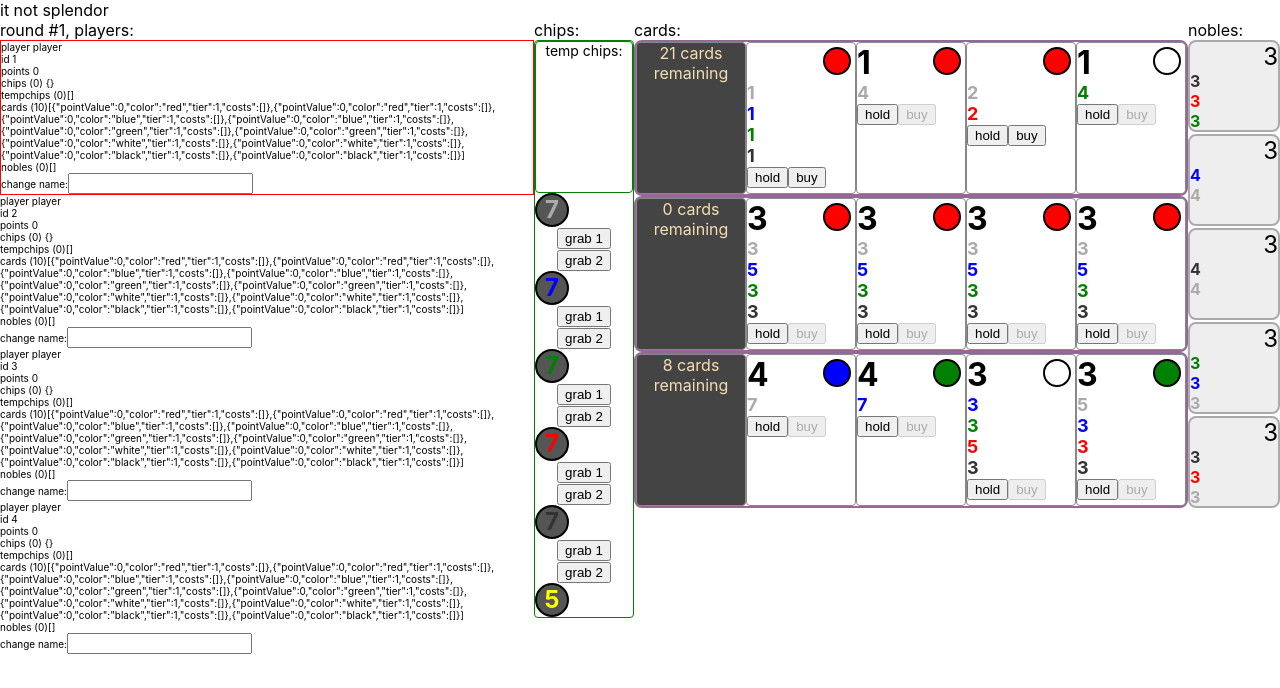
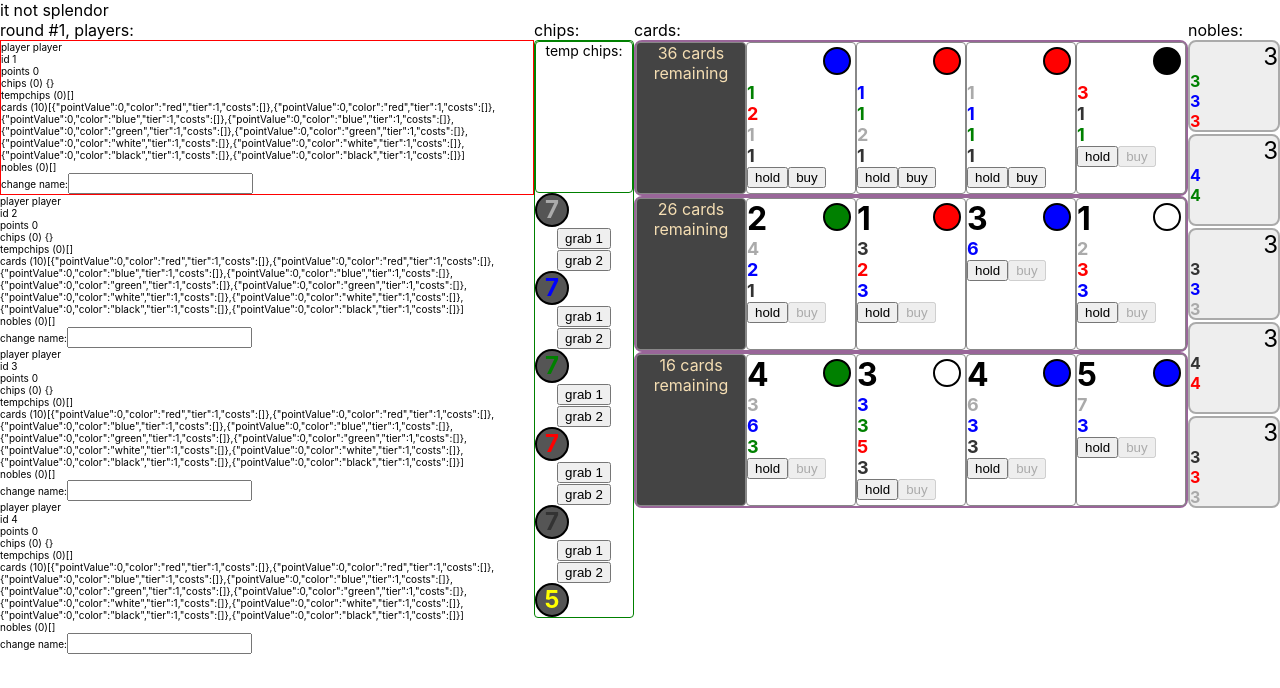
Before and after one commit to jmenter/splendr, a React (Create React App) app: page / in a window 1280 px wide. Shown: the top 688 px of the page. Built offline with nearby package versions, Linux system fonts and the light colour scheme.

Commit message:
added card data

```diff
--- a/src/game/tier1Cards.ts
+++ b/src/game/tier1Cards.ts
@@ -211,4 +211,159 @@ export const tier1Cards: Card[] = [
       { color: "green", amount: 2 },
     ],
   },
+  {
+    color: "white",
+    pointValue: 0,
+    tier: 1,
+    costs: [
+      { color: "white", amount: 3 },
+      { color: "blue", amount: 1 },
+      { color: "black", amount: 1 },
+    ],
+  },
+  {
+    color: "blue",
+    pointValue: 0,
+    tier: 1,
+    costs: [
+      { color: "green", amount: 3 },
+      { color: "blue", amount: 1 },
+      { color: "red", amount: 1 },
+    ],
+  },
+  {
+    color: "green",
+    pointValue: 0,
+    tier: 1,
+    costs: [
+      { color: "green", amount: 1 },
+      { color: "blue", amount: 3 },
+      { color: "white", amount: 1 },
+    ],
+  },
+  {
+    color: "red",
+    pointValue: 0,
+    tier: 1,
+    costs: [
+      { color: "red", amount: 1 },
+      { color: "black", amount: 3 },
+      { color: "white", amount: 1 },
+    ],
+  },
+  {
+    color: "black",
+    pointValue: 0,
+    tier: 1,
+    costs: [
+      { color: "red", amount: 3 },
+      { color: "black", amount: 1 },
+      { color: "green", amount: 1 },
+    ],
+  },
+  {
+    color: "white",
+    pointValue: 0,
+    tier: 1,
+    costs: [
+      { color: "blue", amount: 2 },
+      { color: "black", amount: 1 },
+      { color: "green", amount: 2 },
+    ],
+  },
+  {
+    color: "blue",
+    pointValue: 0,
+    tier: 1,
+    costs: [
+      { color: "red", amount: 2 },
+      { color: "white", amount: 1 },
+      { color: "green", amount: 2 },
+    ],
+  },
+  {
+    color: "green",
+    pointValue: 0,
+    tier: 1,
+    costs: [
+      { color: "red", amount: 2 },
+      { color: "blue", amount: 1 },
+      { color: "black", amount: 2 },
+    ],
+  },
+  {
+    color: "red",
+    pointValue: 0,
+    tier: 1,
+    costs: [
+      { color: "white", amount: 2 },
+      { color: "green", amount: 1 },
+      { color: "black", amount: 2 },
+    ],
+  },
+  {
+    color: "black",
+    pointValue: 0,
+    tier: 1,
+    costs: [
+      { color: "white", amount: 2 },
+      { color: "red", amount: 1 },
+      { color: "blue", amount: 2 },
+    ],
+  },
+  {
+    color: "white",
+    pointValue: 0,
+    tier: 1,
+    costs: [
+      { color: "green", amount: 2 },
+      { color: "red", amount: 1 },
+      { color: "blue", amount: 1 },
+      { color: "black", amount: 1 },
+    ],
+  },
+  {
+    color: "blue",
+    pointValue: 0,
+    tier: 1,
+    costs: [
+      { color: "green", amount: 1 },
+      { color: "red", amount: 2 },
+      { color: "white", amount: 1 },
+      { color: "black", amount: 1 },
+    ],
+  },
+  {
+    color: "green",
+    pointValue: 0,
+    tier: 1,
+    costs: [
+      { color: "blue", amount: 1 },
+      { color: "red", amount: 1 },
+      { color: "white", amount: 1 },
+      { color: "black", amount: 2 },
+    ],
+  },
+  {
+    color: "red",
+    pointValue: 0,
+    tier: 1,
+    costs: [
+      { color: "blue", amount: 1 },
+      { color: "green", amount: 1 },
+      { color: "white", amount: 2 },
+      { color: "black", amount: 1 },
+    ],
+  },
+  {
+    color: "black",
+    pointValue: 0,
+    tier: 1,
+    costs: [
+      { color: "blue", amount: 2 },
+      { color: "green", amount: 1 },
+      { color: "white", amount: 1 },
+      { color: "red", amount: 1 },
+    ],
+  },
 ];
--- a/src/game/tier2Cards.ts
+++ b/src/game/tier2Cards.ts
@@ -2,47 +2,258 @@ import { Card } from "./card";
 
 export const tier2Cards: Card[] = [
   {
-    color: "red",
+    color: "white",
     pointValue: 3,
     tier: 2,
-    costs: [
-      { color: "white", amount: 3 },
-      { color: "blue", amount: 5 },
-      { color: "green", amount: 3 },
-      { color: "black", amount: 3 },
-    ],
+    costs: [{ color: "white", amount: 6 }],
+  },
+  {
+    color: "blue",
+    pointValue: 3,
+    tier: 2,
+    costs: [{ color: "blue", amount: 6 }],
+  },
+  {
+    color: "green",
+    pointValue: 3,
+    tier: 2,
+    costs: [{ color: "green", amount: 6 }],
   },
   {
     color: "red",
     pointValue: 3,
     tier: 2,
+    costs: [{ color: "red", amount: 6 }],
+  },
+  {
+    color: "black",
+    pointValue: 3,
+    tier: 2,
+    costs: [{ color: "black", amount: 6 }],
+  },
+  {
+    color: "black",
+    pointValue: 2,
+    tier: 2,
     costs: [
+      { color: "green", amount: 4 },
+      { color: "blue", amount: 1 },
+      { color: "red", amount: 2 },
+    ],
+  },
+  {
+    color: "white",
+    pointValue: 2,
+    tier: 2,
+    costs: [
+      { color: "red", amount: 4 },
+      { color: "green", amount: 1 },
+      { color: "black", amount: 2 },
+    ],
+  },
+  {
+    color: "blue",
+    pointValue: 2,
+    tier: 2,
+    costs: [
+      { color: "black", amount: 4 },
+      { color: "white", amount: 2 },
+      { color: "red", amount: 1 },
+    ],
+  },
+  {
+    color: "green",
+    pointValue: 2,
+    tier: 2,
+    costs: [
+      { color: "white", amount: 4 },
+      { color: "blue", amount: 2 },
+      { color: "black", amount: 1 },
+    ],
+  },
+  {
+    color: "red",
+    pointValue: 2,
+    tier: 2,
+    costs: [
+      { color: "blue", amount: 4 },
+      { color: "white", amount: 1 },
+      { color: "green", amount: 2 },
+    ],
+  },
+  {
+    color: "black",
+    pointValue: 2,
+    tier: 2,
+    costs: [{ color: "white", amount: 5 }],
+  },
+  {
+    color: "white",
+    pointValue: 2,
+    tier: 2,
+    costs: [{ color: "red", amount: 5 }],
+  },
+  {
+    color: "blue",
+    pointValue: 2,
+    tier: 2,
+    costs: [{ color: "blue", amount: 5 }],
+  },
+  {
+    color: "green",
+    pointValue: 2,
+    tier: 2,
+    costs: [{ color: "green", amount: 5 }],
+  },
+  {
+    color: "red",
+    pointValue: 2,
+    tier: 2,
+    costs: [{ color: "black", amount: 5 }],
+  },
+  {
+    color: "red",
+    pointValue: 2,
+    tier: 2,
+    costs: [
+      { color: "black", amount: 5 },
       { color: "white", amount: 3 },
+    ],
+  },
+  {
+    color: "white",
+    pointValue: 2,
+    tier: 2,
+    costs: [
+      { color: "black", amount: 3 },
+      { color: "red", amount: 5 },
+    ],
+  },
+  {
+    color: "black",
+    pointValue: 2,
+    tier: 2,
+    costs: [
+      { color: "green", amount: 5 },
+      { color: "red", amount: 3 },
+    ],
+  },
+  {
+    color: "green",
+    pointValue: 2,
+    tier: 2,
+    costs: [
       { color: "blue", amount: 5 },
       { color: "green", amount: 3 },
+    ],
+  },
+  {
+    color: "blue",
+    pointValue: 2,
+    tier: 2,
+    costs: [
+      { color: "white", amount: 5 },
+      { color: "blue", amount: 3 },
+    ],
+  },
+  {
+    color: "white",
+    pointValue: 1,
+    tier: 2,
+    costs: [
+      { color: "red", amount: 2 },
+      { color: "black", amount: 2 },
+      { color: "green", amount: 3 },
+    ],
+  },
+  {
+    color: "blue",
+    pointValue: 1,
+    tier: 2,
+    costs: [
+      { color: "red", amount: 3 },
+      { color: "blue", amount: 2 },
+      { color: "green", amount: 2 },
+    ],
+  },
+  {
+    color: "green",
+    pointValue: 1,
+    tier: 2,
+    costs: [
+      { color: "white", amount: 2 },
+      { color: "blue", amount: 3 },
+      { color: "black", amount: 2 },
+    ],
+  },
+  {
+    color: "red",
+    pointValue: 1,
+    tier: 2,
+    costs: [
+      { color: "white", amount: 2 },
+      { color: "red", amount: 2 },
       { color: "black", amount: 3 },
     ],
   },
   {
-    color: "red",
-    pointValue: 3,
+    color: "black",
+    pointValue: 1,
     tier: 2,
     costs: [
       { color: "white", amount: 3 },
-      { color: "blue", amount: 5 },
-      { color: "green", amount: 3 },
-      { color: "black", amount: 3 },
+      { color: "blue", amount: 2 },
+      { color: "green", amount: 2 },
+    ],
+  },
+  {
+    color: "green",
+    pointValue: 1,
+    tier: 2,
+    costs: [
+      { color: "white", amount: 3 },
+      { color: "red", amount: 3 },
+      { color: "green", amount: 2 },
+    ],
+  },
+  {
+    color: "white",
+    pointValue: 1,
+    tier: 2,
+    costs: [
+      { color: "white", amount: 2 },
+      { color: "red", amount: 3 },
+      { color: "blue", amount: 3 },
     ],
   },
   {
     color: "red",
-    pointValue: 3,
+    pointValue: 1,
     tier: 2,
     costs: [
+      { color: "black", amount: 3 },
+      { color: "red", amount: 2 },
+      { color: "blue", amount: 3 },
+    ],
+  },
+  {
+    color: "blue",
+    pointValue: 1,
+    tier: 2,
+    costs: [
+      { color: "black", amount: 3 },
+      { color: "green", amount: 3 },
+      { color: "blue", amount: 2 },
+    ],
+  },
+  {
+    color: "black",
+    pointValue: 1,
+    tier: 2,
+    costs: [
+      { color: "black", amount: 2 },
+      { color: "green", amount: 3 },
       { color: "white", amount: 3 },
-      { color: "blue", amount: 5 },
-      { color: "green", amount: 3 },
-      { color: "black", amount: 3 },
     ],
   },
 ];
--- a/src/game/tier3Cards.ts
+++ b/src/game/tier3Cards.ts
@@ -106,4 +106,79 @@ export const tier3Cards: Card[] = [
       { color: "black", amount: 3 },
     ],
   },
+  {
+    color: "white",
+    pointValue: 4,
+    tier: 3,
+    costs: [
+      { color: "white", amount: 3 },
+      { color: "red", amount: 3 },
+      { color: "black", amount: 6 },
+    ],
+  },
+  {
+    color: "blue",
+    pointValue: 4,
+    tier: 3,
+    costs: [
+      { color: "white", amount: 6 },
+      { color: "blue", amount: 3 },
+      { color: "black", amount: 3 },
+    ],
+  },
+  {
+    color: "green",
+    pointValue: 4,
+    tier: 3,
+    costs: [
+      { color: "white", amount: 3 },
+      { color: "blue", amount: 6 },
+      { color: "green", amount: 3 },
+    ],
+  },
+  {
+    color: "white",
+    pointValue: 5,
+    tier: 3,
+    costs: [
+      { color: "white", amount: 3 },
+      { color: "black", amount: 7 },
+    ],
+  },
+  {
+    color: "blue",
+    pointValue: 5,
+    tier: 3,
+    costs: [
+      { color: "white", amount: 7 },
+      { color: "blue", amount: 3 },
+    ],
+  },
+  {
+    color: "green",
+    pointValue: 5,
+    tier: 3,
+    costs: [
+      { color: "green", amount: 3 },
+      { color: "blue", amount: 7 },
+    ],
+  },
+  {
+    color: "red",
+    pointValue: 5,
+    tier: 3,
+    costs: [
+      { color: "green", amount: 7 },
+      { color: "red", amount: 3 },
+    ],
+  },
+  {
+    color: "black",
+    pointValue: 5,
+    tier: 3,
+    costs: [
+      { color: "black", amount: 3 },
+      { color: "red", amount: 7 },
+    ],
+  },
 ];
```
